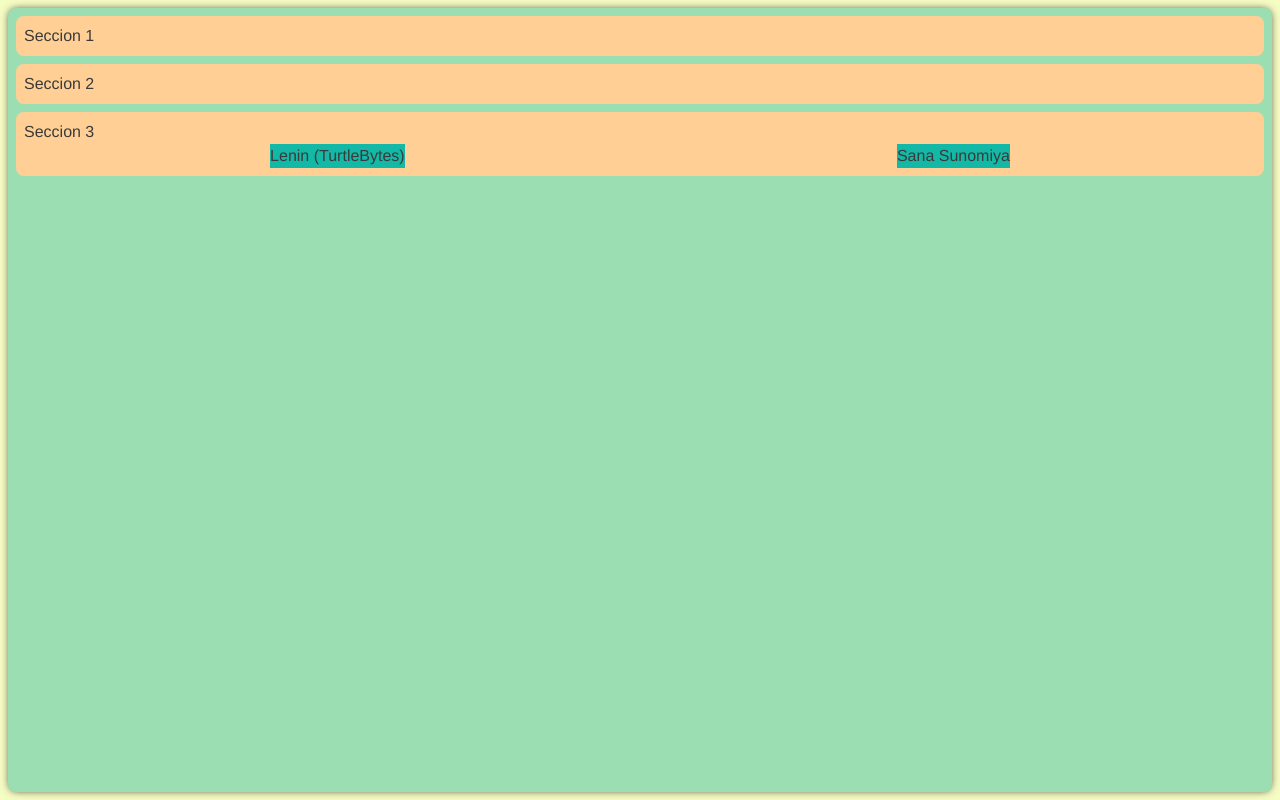
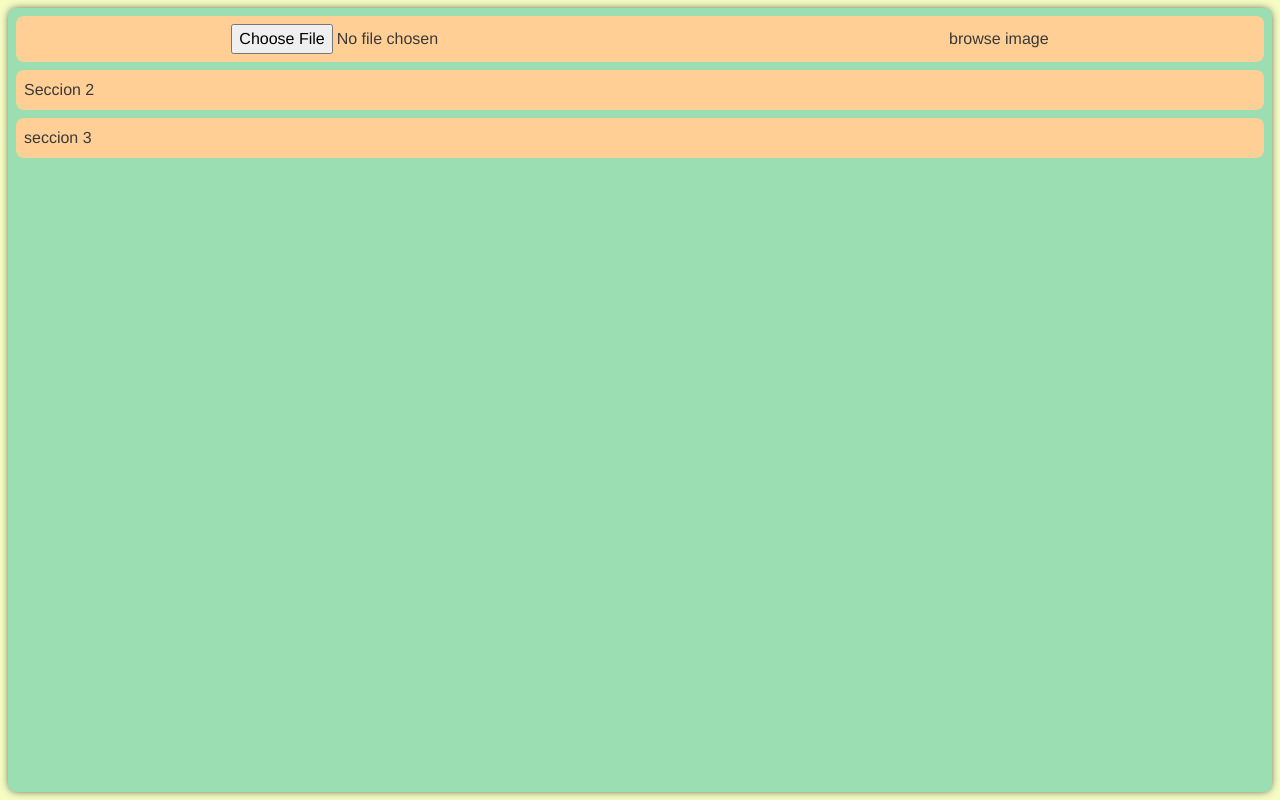
Before and after one commit to leninrkb/rgb-spectrum, a Vue app: page / in a window 1280 px wide. Built offline with nearby package versions, Linux system fonts and the light colour scheme.

Commit message:
file input

```diff
--- a/src/views/HomeView.vue
+++ b/src/views/HomeView.vue
@@ -1,22 +1,16 @@
 <template>
     <VColumn>
         <ElevatedCard>
-            Seccion 1
+            <VRow>
+                <input type="file">
+                <button>browse image</button>
+            </VRow>
         </ElevatedCard>
         <ElevatedCard>
             Seccion 2
         </ElevatedCard>
         <ElevatedCard>
-            Seccion 3
-            <br>
-            <VRow>
-                <div class="bg-teal-500">
-                    Lenin (TurtleBytes)
-                </div>
-                <div class="bg-teal-500">
-                    Sana Sunomiya
-                </div>
-            </VRow>
+            seccion 3
         </ElevatedCard>
     </VColumn>
 </template>
```
